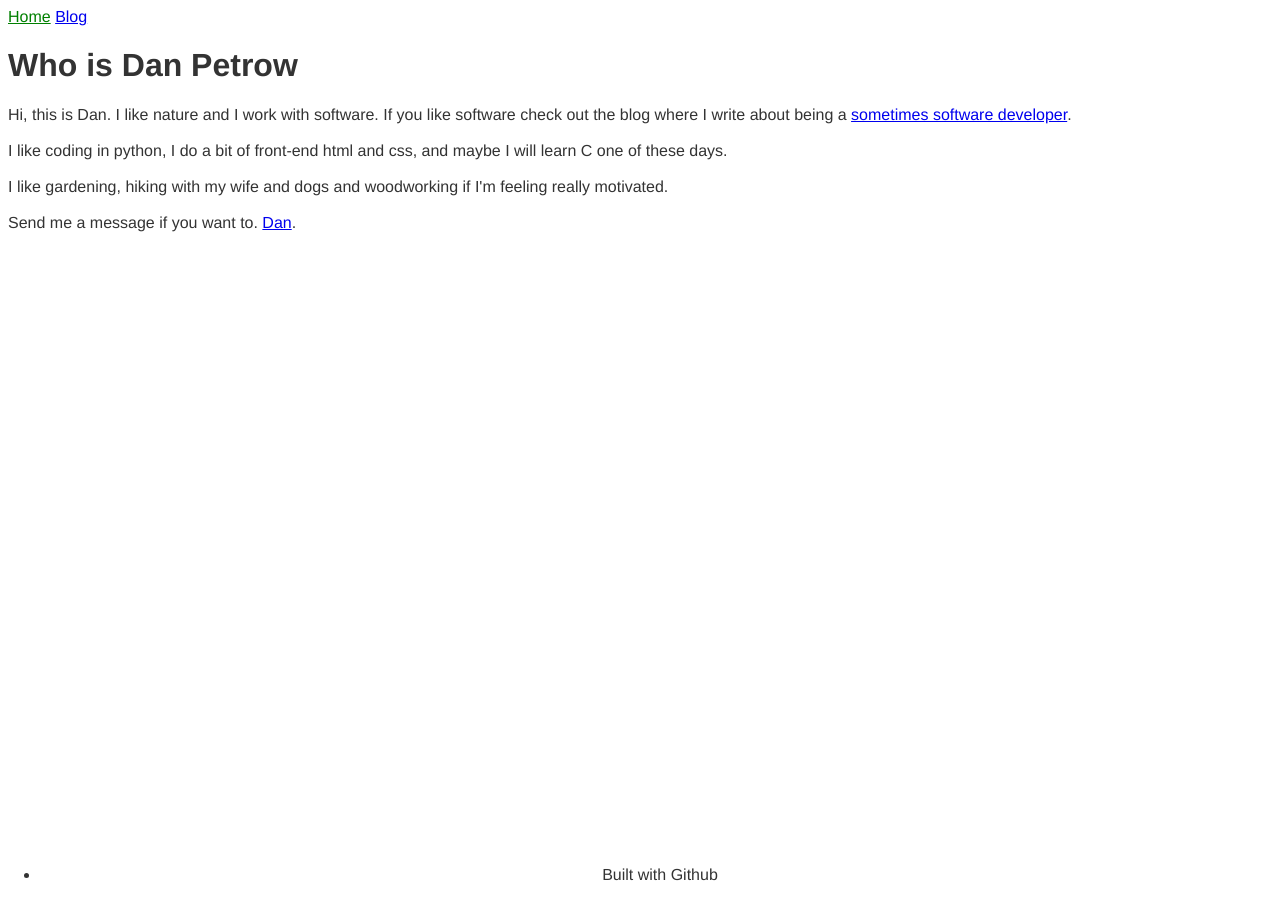
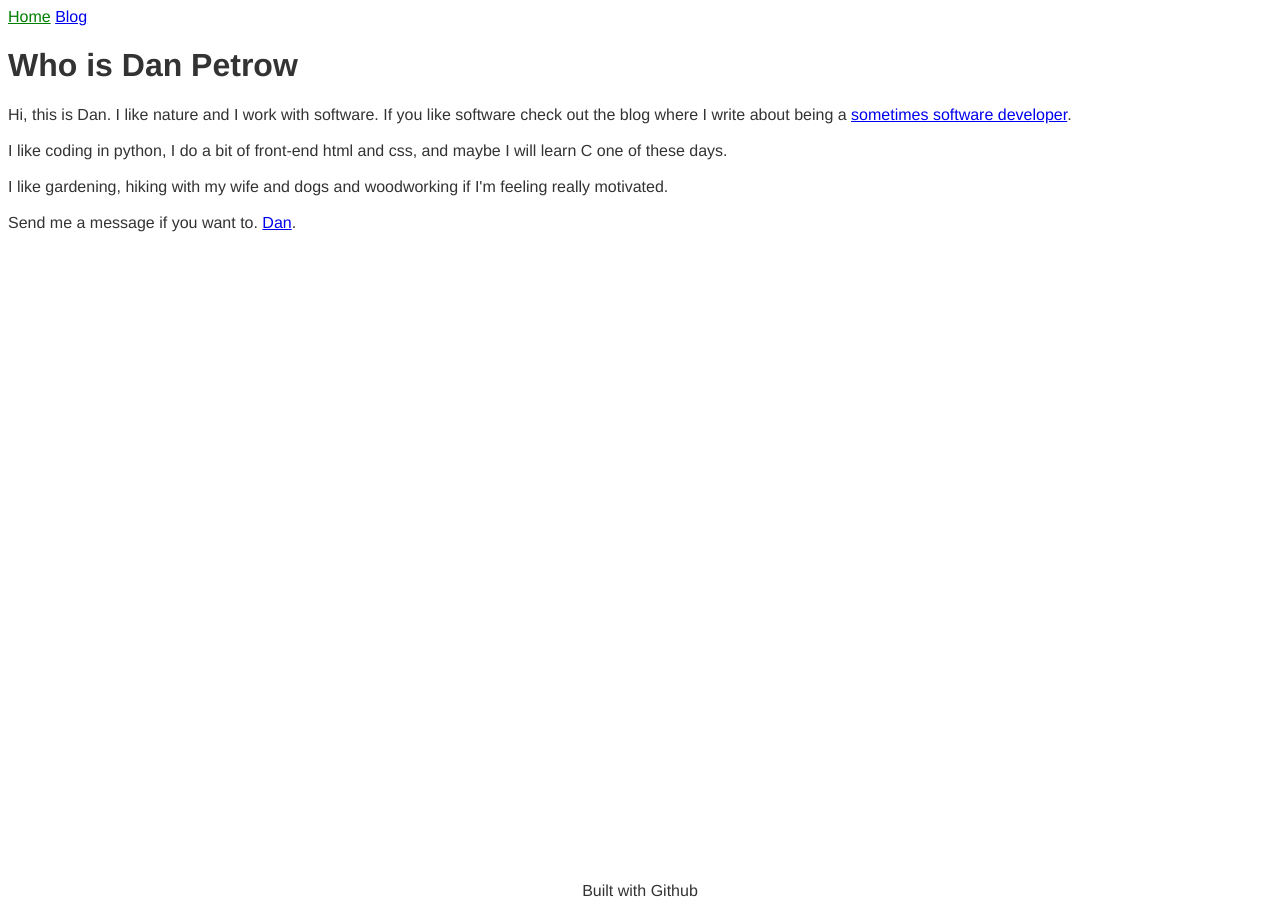
Before and after one commit to danpetrow/danpetrow.github.io, a Jekyll site: the page built from index.html, in a window 1280 px wide. Built offline with Jekyll 4.4.1, drawn with Linux system fonts in a browser that asks for light colours.

Commit message:
Update main.scss

```diff
--- a/_sass/main.scss
+++ b/_sass/main.scss
@@ -17,3 +17,10 @@ position: fixed;
   width: $full-width;
   text-align: center;
 }
+
+ul {
+  list-style-type: none;
+  margin: 0;
+  padding: 0;
+  overflow: hidden;
+}
```
